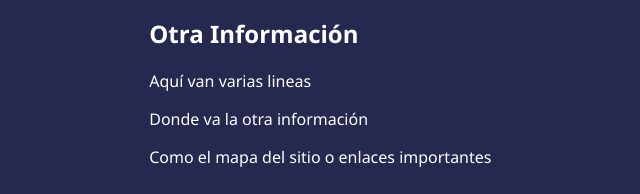
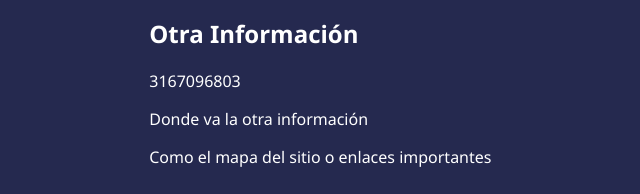
Before and after one commit to JulianPinzonP/Solucion-_Sprint_2-, a website: page src/index.html in a window 1280 px wide. Shown: the part 2758-2952 px from the top of the page, 568-1208 px from the left. Drawn offline with Linux system fonts and the light colour scheme.

Commit message:
Update index.html

```diff
--- a/src/index.html
+++ b/src/index.html
@@ -320,7 +320,7 @@
         </article>
         <article>
             <h2>Otra Información</h2>
-            <p>Aquí van varias lineas</p>
+            <p>3167096803</p>
             <p>Donde va la otra información</p>
             <p>Como el mapa del sitio o enlaces importantes</p>
         </article>
```
